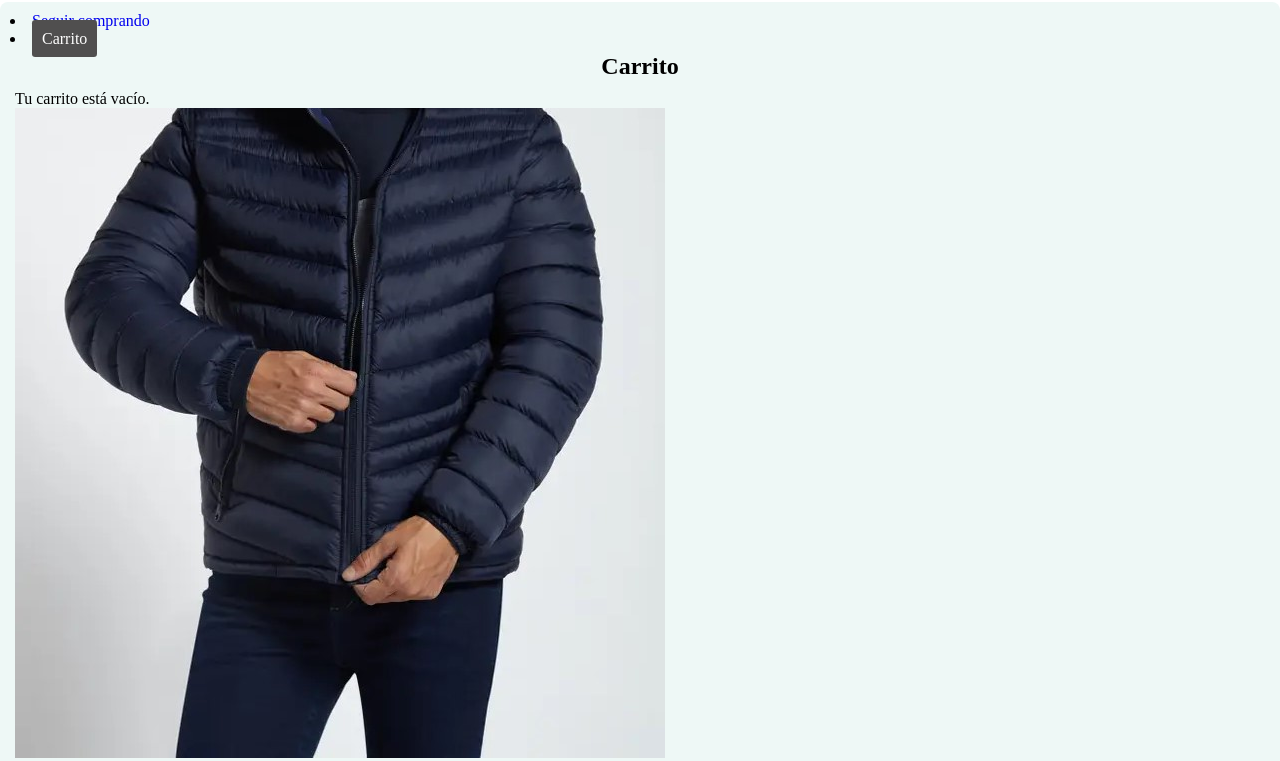
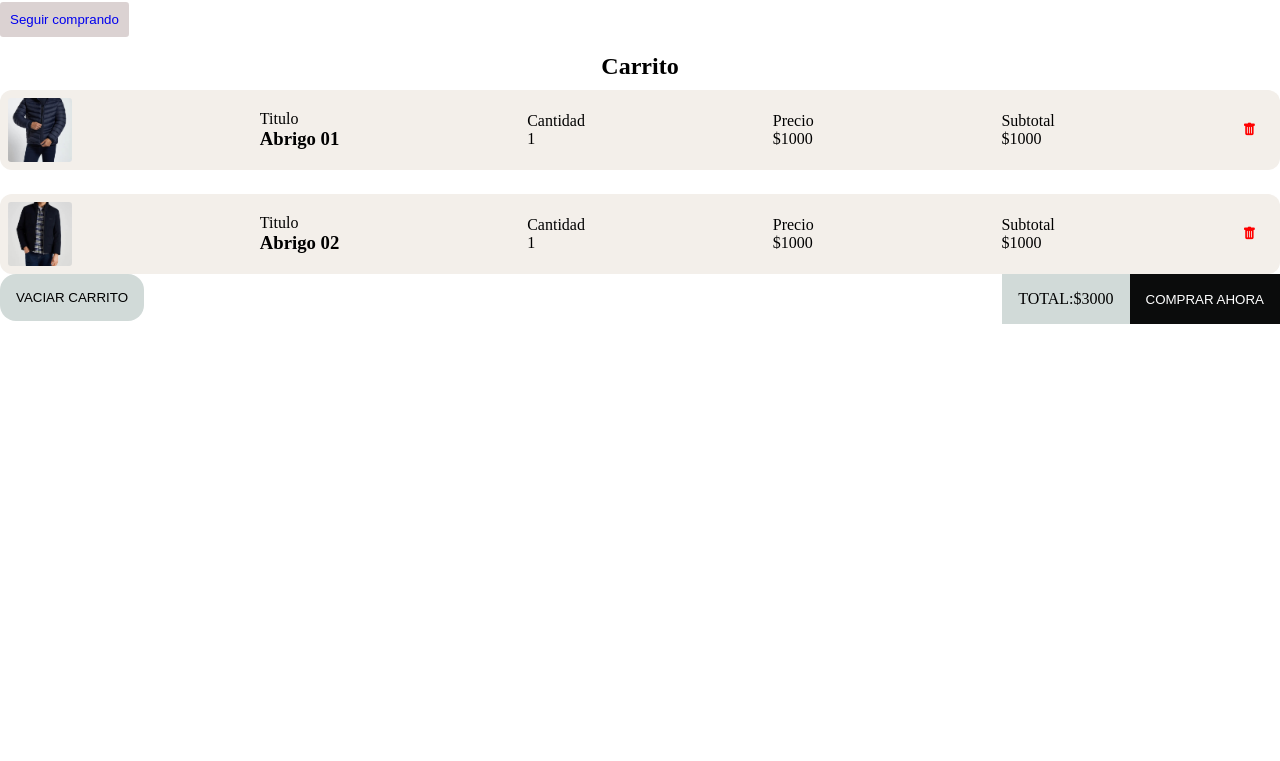
Before and after one commit to GonzaloJVicenteVeron/POMELI, a plain HTML site: page carrito.html in a window 1280 px wide. Shown: the part 62-823 px from the top of the page. After the commit the page ends 800 px from the top, so only its background shows below. Drawn offline with nearby package versions, Linux system fonts and the light colour scheme.

Commit message:
css finished

```diff
--- a/carrito.html
+++ b/carrito.html
@@ -32,10 +32,6 @@
                     <a href="#"><button>Contacto</button></a>
                 </li>
 
-                <li>
-                    <a href="#"><button><i class="bi bi-cart4"></i></a>
-
-                </li>
 
             </ul>
 
@@ -43,24 +39,17 @@
 
     </header>
 
-    <section class="wrapper">
+    <section class="wrapper-carrito">
 
-        <div class="top-wrapper">
+        <div class="top-wrapper-carrito">
 
-            <li>
-                <a href="./index.html" class="boton-menu boton-volver">Seguir comprando</a>
-            </li>
-
-            <li>
-                <a href="./carrito.html" class="boton-menu boton-carrito active">Carrito</a>
-            </li>
-
+        <button><a href="./index.html" class="boton-menu boton-volver">Seguir comprando</a></button>
 
 
         </div>
 
 
-        <div class="bottom-wrapper">
+        <div class="bottom-wrapper-carrito">
 
             <h2 class="titulo-principal">Carrito</h2>
             <div class="contenedor-carrito">
@@ -70,7 +59,7 @@
 
                     <div class="carrito-producto">
 
-                        <img src="./img/abrigos/01.jpg" alt="">
+                        <img class="carrito-producto-imagen" src="./img/abrigos/01.jpg" alt="">
                         <div class="carrito-producto-titulo">
                             <small>Titulo</small>
                             <h3>Abrigo 01</h3>
@@ -95,11 +84,12 @@
                 </div>
                 <div class="carrito-producto">
 
-                    <img src="./img/abrigos/02.jpg" alt="">
+                    <img class="carrito-producto-imagen" src="./img/abrigos/02.jpg" alt="">
                     <div class="carrito-producto-titulo">
                         <small>Titulo</small>
                         <h3>Abrigo 02</h3>
                     </div>
+
                     <div class="carrito-producto-cantidad">
                         <small>Cantidad</small>
                         <p>1</p>
--- a/data.js
+++ b/data.js
@@ -179,4 +179,4 @@
         },
         "precio": 1000
     }
-]
+];
--- a/index.html
+++ b/index.html
@@ -156,7 +156,7 @@
 
 
 
-
+    <script src="/data.js"></script>
     <script src="/scripts.js"></script>
 
 </body>
--- a/styles.css
+++ b/styles.css
@@ -3,6 +3,7 @@
     padding: 0;
     box-sizing: border-box;
     text-decoration: none;
+    outline: none;
 }
 
 /* NAVBAR */
@@ -187,7 +188,11 @@
     transition: background-color 0.2s , color .2s;
 }
 
-
+.numerodecarrito {
+    background-color: white;
+    color: black;
+    padding: .25rem ;
+}
 
 .bottom-wrapper {
     margin: 5px;
@@ -235,3 +240,118 @@
     color: white;
     transition: background-color 0.2s , color .2s;
 }
+
+/* Styles Carrito */
+
+.wrapper-carrito {
+    display: flex;
+    flex-direction: column;
+    gap: 1rem;
+}
+
+.top-wrapper-carrito button  {
+    border: 0;
+    padding: 10px;
+    text-decoration: none;
+    background-color: #dbd2d2;
+    color: white;
+    border-radius: 0.2rem;
+    cursor: pointer;
+    outline: none;
+}
+
+.top-wrapper-carrito button:hover {
+    background-color: #000000;
+    color: #ffffff;
+    transition: background-color 0.2s , color .2s;
+    outline: none;
+    text-decoration: none;
+}
+
+.carrito-vacio {
+    display: none;
+    color:#000000 ;
+}
+
+.contenedor-carrito {
+    display: flex;
+    flex-direction: column ;
+    gap: 1.5rem;
+}
+
+
+
+.carrito-productos {
+    display: flex;
+    flex-direction: column;
+    gap: 1rem;
+}
+
+
+.carrito-producto {
+    display: flex;
+    justify-content: space-between;
+    background-color: rgb(243, 239, 234);
+    color: #000000;
+    padding: .5rem;
+    border-radius: 0.75rem;
+    align-items: center;
+    padding-right: 1.5rem;
+}
+
+.carrito-producto-imagen {
+    width: 4rem;
+    border-radius: 0.2rem;
+}
+
+.carrito-producto small {
+    font-size: 1rem;
+}
+
+.carrito-producto-eliminar {
+    border: 0;
+    background-color: transparent;
+    color: red;
+    cursor: pointer;
+}
+
+.carrito-acciones {
+    display: flex;
+    justify-content: space-between;
+
+}
+
+.carrito-acciones-vaciar {
+    border: 0;
+    background-color: #d1dad8;
+    padding: 1rem;
+    border-radius: 1rem;
+    color: black;
+    text-transform: uppercase;
+    cursor: pointer;
+}
+
+.carrito-acciones-derecha {
+    display: flex;
+
+}
+
+.carrito-acciones-total {
+    display: flex;
+    background-color: #d1dad8;
+    padding: 1rem;
+
+    color: black;
+    text-transform: uppercase;
+
+}
+
+.carrito-acciones-comprar {
+    border: 0;
+    background-color: #0b0c0c;
+    padding: 1rem;
+
+    color: rgb(255, 255, 255);
+    text-transform: uppercase;
+    cursor: pointer;
+}
```
